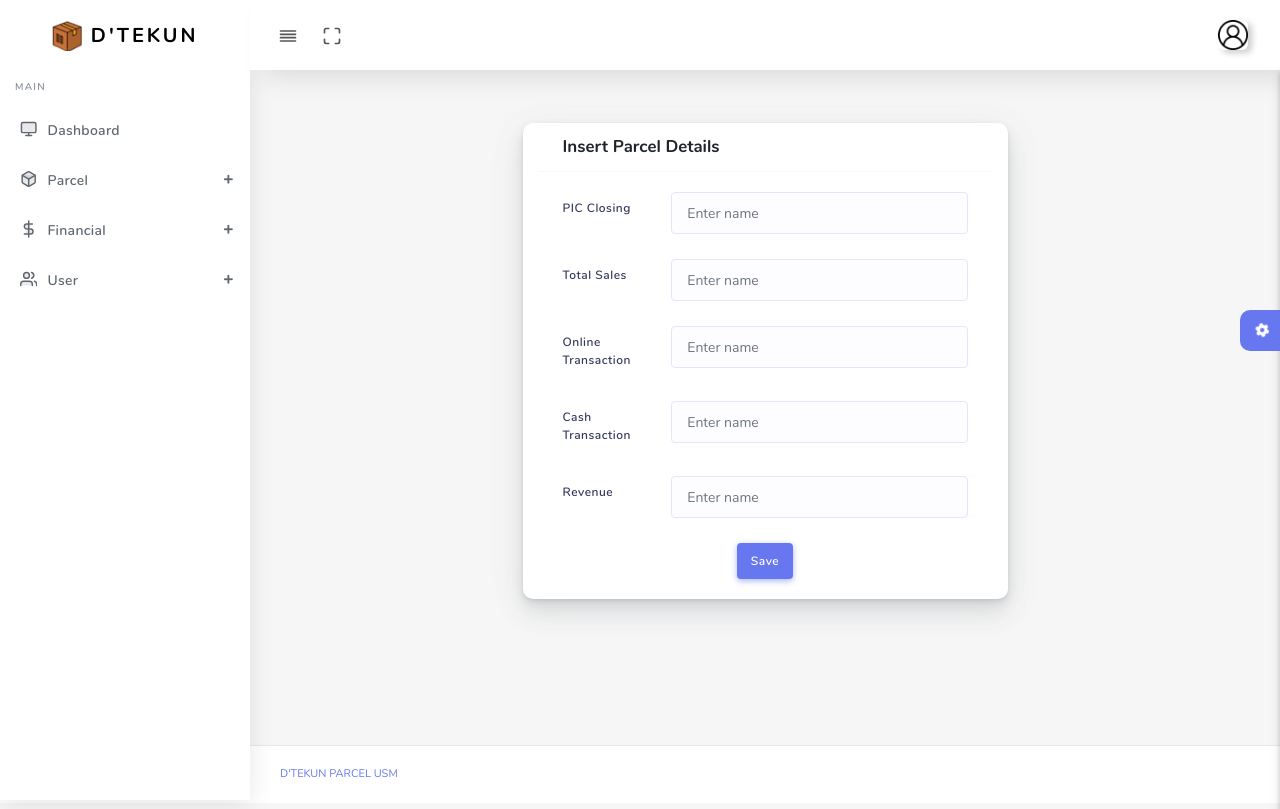
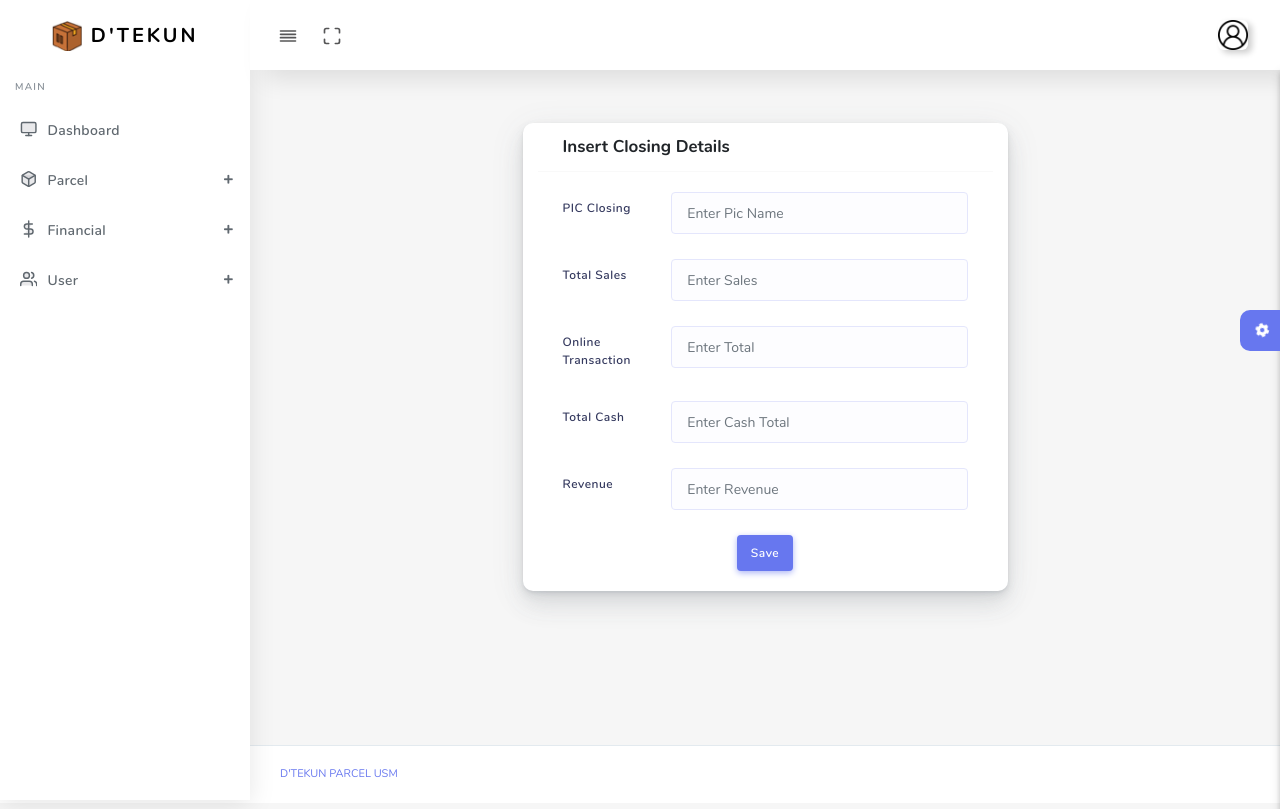
Before and after one commit to aimanrozali/dtekun-parcel, a CodeIgniter app: page /dtekun-parcel/Finance/recordFinance in a window 1280 px wide. Run offline with CodeIgniter, Linux system fonts and the light colour scheme; some libraries are stand-ins or nearby versions.

Commit message:
edit placeholder for finance page

```diff
--- a/application/views/financial-history.php
+++ b/application/views/financial-history.php
@@ -42,7 +42,7 @@
                                         <td class="text-center">Aiman</td>
                                         <td class="text-center">4.50</td>
                                         <td class="text-center">4.50</td>
-                                        <td class="text-center">4.50/td>
+                                        <td class="text-center">4.50</td>
                                         <td class="text-center">4.50</td>
 
                                     </tr>
--- a/application/views/record-finance.php
+++ b/application/views/record-finance.php
@@ -2,38 +2,38 @@
     <div class="section-body">
         <div class="card col-sm-6 m-auto">
             <div class="card-header">
-                <h4>Insert Parcel Details</h4>
+                <h4>Insert Closing Details</h4>
             </div>
             <div class="card-body">
                 <div class="form-group row">
                     <label for="inputEmail3" class="col-sm-3 col-form-label">PIC Closing</label>
                     <div class="col-sm-9">
-                        <input type="email" class="form-control" id="inputEmail3" placeholder="Enter name">
+                        <input type="text" class="form-control" id="inputEmail3" placeholder="Enter Pic Name">
                     </div>
                 </div>
                 <div class="form-group row">
                     <label for="inputEmail3" class="col-sm-3 col-form-label">Total Sales</label>
                     <div class="col-sm-9">
-                        <input type="email" class="form-control" id="inputEmail3" placeholder="Enter name">
+                        <input type="number" class="form-control" id="inputEmail3" placeholder="Enter Sales">
                     </div>
                 </div>
                 <div class="form-group row">
                     <label for="inputEmail3" class="col-sm-3 col-form-label">Online Transaction</label>
                     <div class="col-sm-9">
-                        <input type="email" class="form-control" id="inputEmail3" placeholder="Enter name">
+                        <input type="number" class="form-control" id="inputEmail3" placeholder="Enter Total">
                     </div>
                 </div>
 
                 <div class="form-group row">
-                    <label for="inputEmail3" class="col-sm-3 col-form-label">Cash Transaction</label>
+                    <label for="inputEmail3" class="col-sm-3 col-form-label">Total Cash</label>
                     <div class="col-sm-9">
-                        <input type="email" class="form-control" id="inputEmail3" placeholder="Enter name">
+                        <input type="number" class="form-control" id="inputEmail3" placeholder="Enter Cash Total">
                     </div>
                 </div>
                 <div class="form-group row">
                     <label for="inputEmail3" class="col-sm-3 col-form-label">Revenue</label>
                     <div class="col-sm-9">
-                        <input type="email" class="form-control" id="inputEmail3" placeholder="Enter name">
+                        <input type="number" class="form-control" id="inputEmail3" placeholder="Enter Revenue">
                     </div>
                 </div>
 
```
